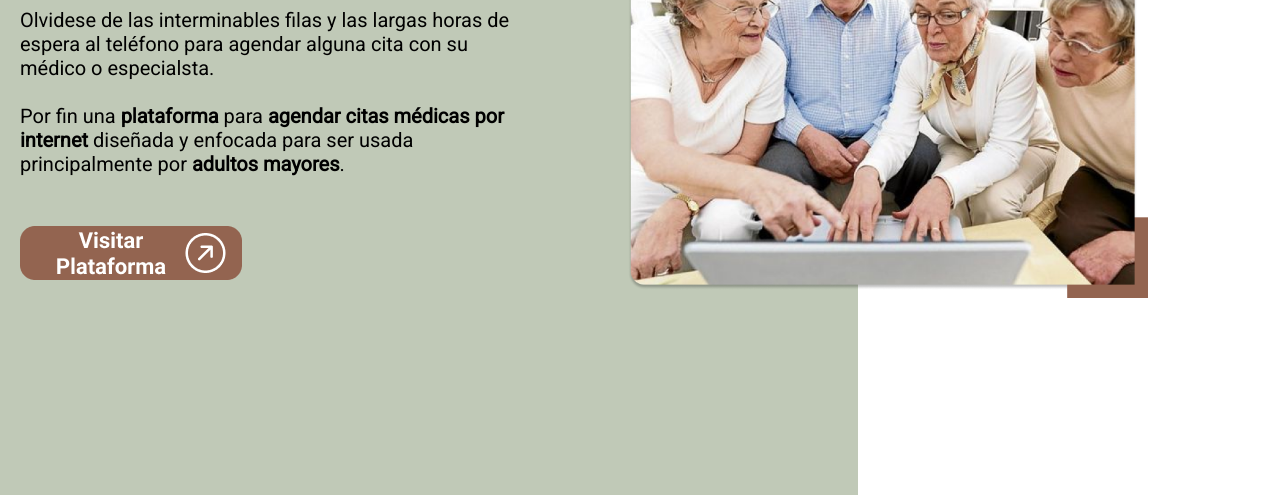
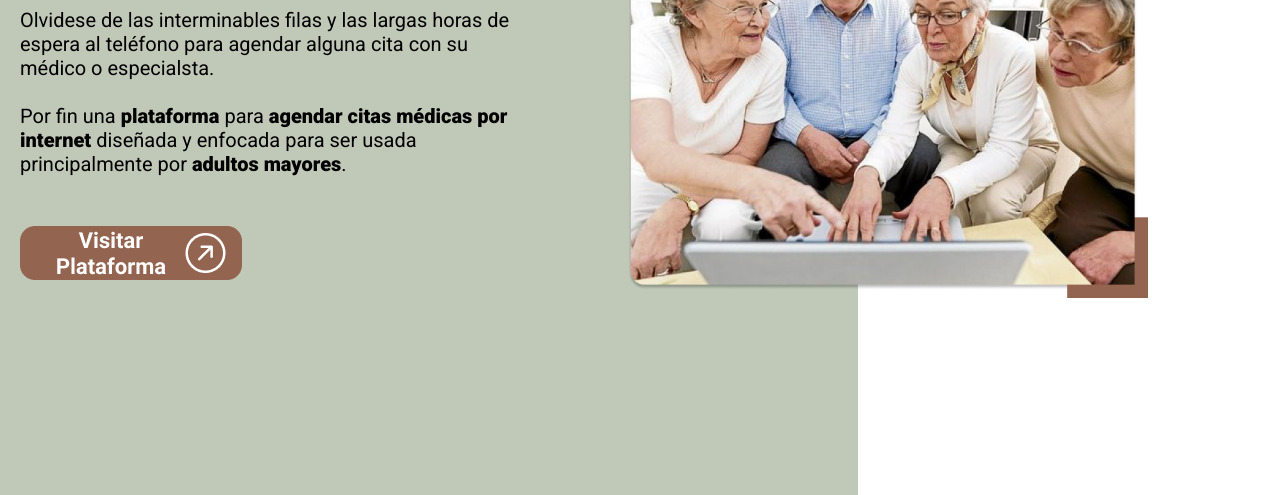
Before and after one commit to Acerito12/landingcitas, a plain HTML site: page index.html in a window 1280 px wide. Shown: the part 305-800 px from the top of the page. Drawn offline with Linux system fonts and the light colour scheme.

Commit message:
Update strong and UTF

```diff
--- a/index.html
+++ b/index.html
@@ -1,9 +1,10 @@
 <!DOCTYPE html>
 <html>
     <head>
+        <meta charset="UTF-8">
         <link rel="preconnect" href="https://fonts.googleapis.com">
         <link rel="preconnect" href="https://fonts.gstatic.com" crossorigin>
-        <link href="https://fonts.googleapis.com/css2?family=Roboto&display=swap" rel="stylesheet">
+        <link href="https://fonts.googleapis.com/css2?family=Roboto:wght@400;900&display=swap" rel="stylesheet">
         <link rel="stylesheet" href="styles/styles.css">
         <title>Citas Medicas</title>
     </head>
--- a/styles/styles.css
+++ b/styles/styles.css
@@ -61,7 +61,7 @@ p {
 }
 
 strong {
-    font-weight: bolder;
+    font-weight: 900;
 }
 
 /* IMAGES */
```
